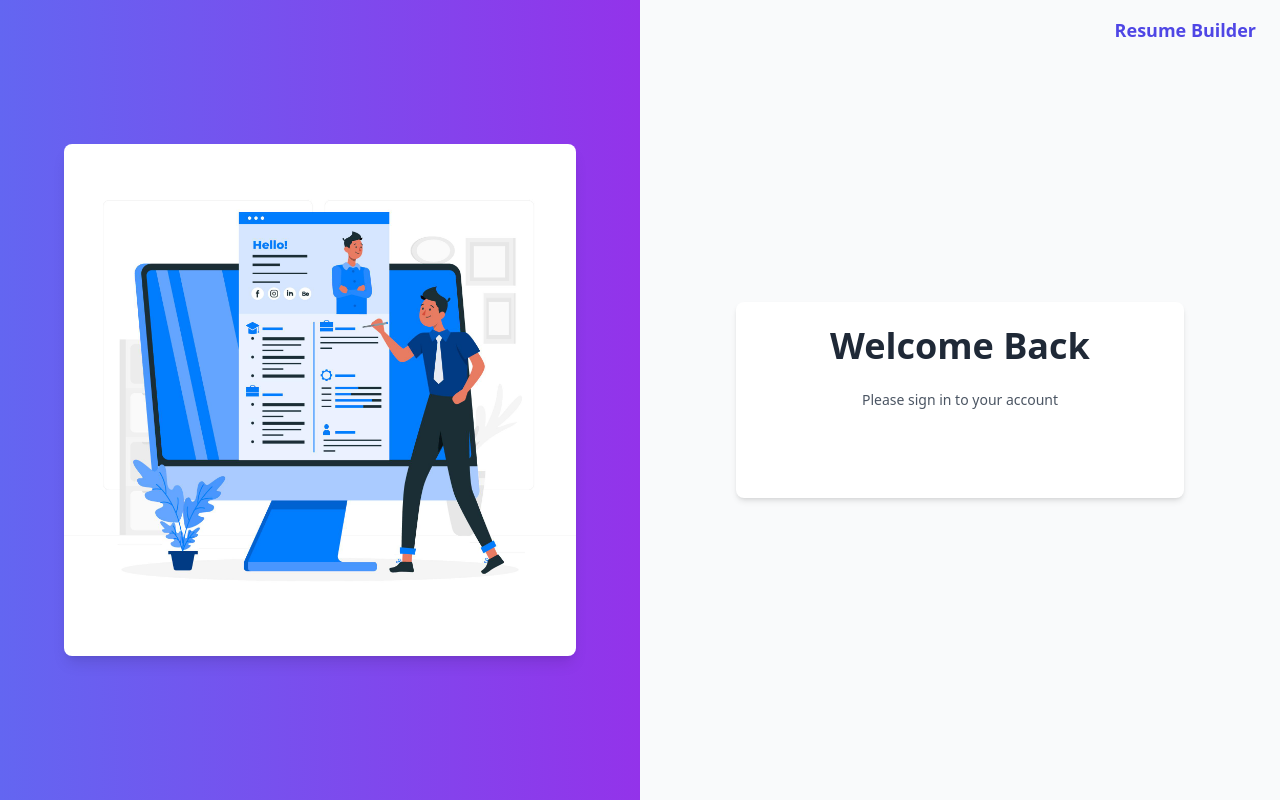
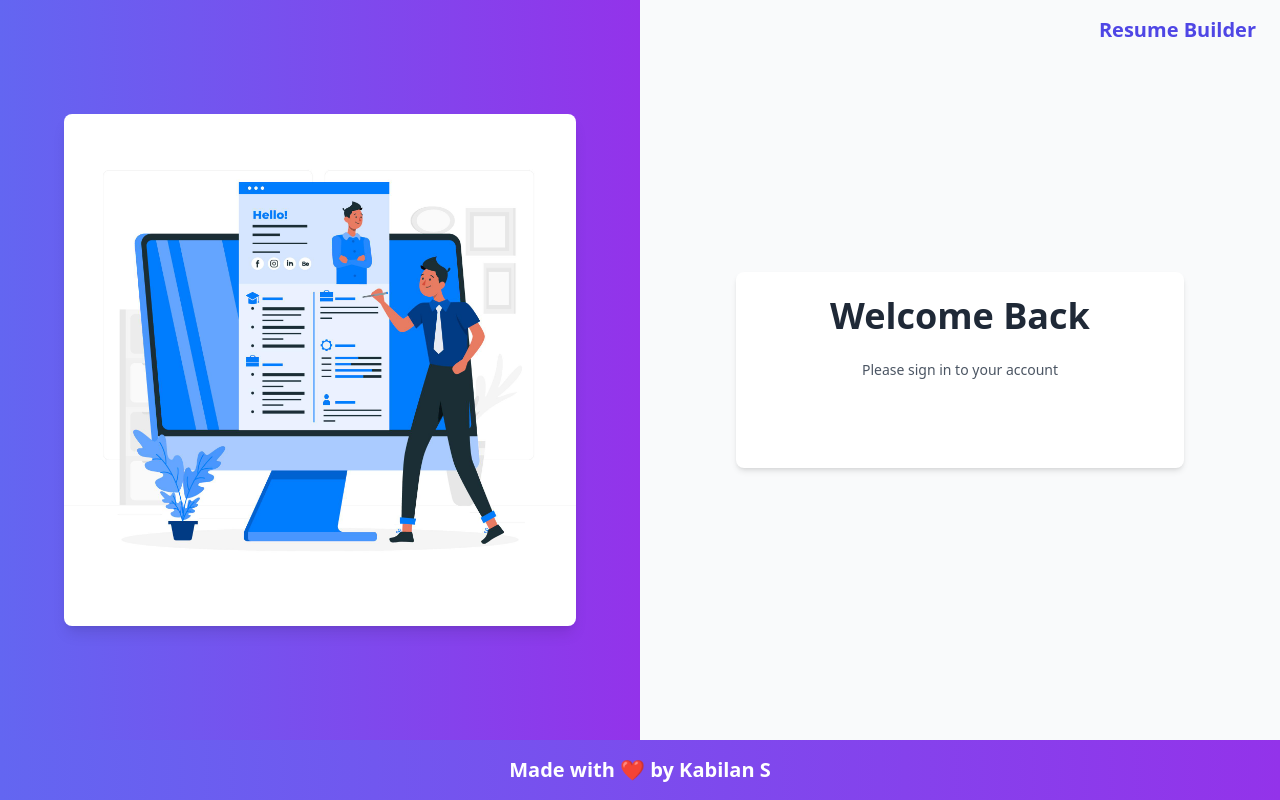
Before and after one commit to S-KABILAN/resumeBuilder, a React (Vite) app in the folder frontend/: page /login in a window 1280 px wide. Built offline with nearby package versions, Linux system fonts and the light colour scheme.

Commit message:
Footer added

```diff
--- a/frontend/src/App.jsx
+++ b/frontend/src/App.jsx
@@ -8,6 +8,7 @@ import Login from "./pages/Login";
 import PrivateRoute from "./components/PrivateRoute";
 import Page from "./pages/Page";
 import { useEffect, useState } from "react";
+import Footer from "./components/ui/footer";
 
 function App() {
   const [token, setToken] = useState(localStorage.getItem("jwtToken"));
@@ -32,7 +33,10 @@ function App() {
         />
 
         {/* Login route */}
-        <Route path="/login" element={<Login />} />
+        <Route
+          path="/login"
+          element={token ? <Navigate to="/dashboard" replace /> : <Login />}
+        />
 
         {/* Protected Dashboard route */}
         <Route
--- a/frontend/src/components/ResumeTemplates.jsx
+++ b/frontend/src/components/ResumeTemplates.jsx
@@ -25,7 +25,7 @@ const ResumeTemplates = ({ onSelectTemplate, formData }) => {
   };
 
   return (
-    <div className="max-w-4xl mx-auto px-4 py-8 h-screen flex flex-col items-center justify-center">
+    <div className="max-w-4xl mx-auto px-4 py-8 h-screen flex flex-col items-center justify-center ">
       <h2 className="text-3xl font-bold text-center mb-8 text-gray-800">
         Choose Your Resume Template
       </h2>
--- /dev/null
+++ b/frontend/src/components/ui/footer.jsx
@@ -0,0 +1,10 @@
+// Footer.js
+const Footer = () => {
+  return (
+    <footer className="bg-gradient-to-r from-indigo-500 to-purple-600 text-white font-bold text-xl text-center py-4">
+      Made with ❤️ by Kabilan S
+    </footer>
+  );
+};
+
+export default Footer;
--- a/frontend/src/pages/Login.jsx
+++ b/frontend/src/pages/Login.jsx
@@ -2,7 +2,8 @@
 import React from "react";
 import { useNavigate } from "react-router-dom";
 import GoogleAuth from "../components/GoogleAuth";
-import Login from '../assets/login.jpg'
+import Login from "../assets/login.jpg";
+import Footer from "../components/ui/footer";
 
 const LoginPage = () => {
   const navigate = useNavigate();
@@ -13,12 +14,13 @@ const LoginPage = () => {
   };
 
   return (
-    <div className="relative flex flex-col md:flex-row min-h-screen bg-gray-50">
+    <div className="flex flex-col min-h-screen bg-gray-50">
       {/* Product Name */}
-      <div className="absolute top-4 right-6 text-lg font-semibold text-indigo-600">
+      <div className="absolute top-4 right-6 text-xl font-semibold text-indigo-600">
         Resume Builder
       </div>
 
+      <div className="flex flex-grow">
         {/* Left Image Section */}
         <div className="w-full md:w-1/2 flex items-center justify-center bg-gradient-to-r from-indigo-500 to-purple-600">
           <img
@@ -45,6 +47,11 @@ const LoginPage = () => {
           </div>
         </div>
       </div>
+
+      {/* Footer */}
+      <Footer />
+    </div>
   );
 };
+
 export default LoginPage;
--- a/frontend/src/pages/Page.jsx
+++ b/frontend/src/pages/Page.jsx
@@ -11,6 +11,7 @@ import CertificationsForm from "../components/forms/CertificationsForm";
 import PersonalInfoForm from "../components/forms/PersonalInfoForm";
 import { useNavigate } from "react-router-dom"; // Import useNavigate from react-router-dom
 import html2canvas from "html2canvas";
+import Footer from "../components/ui/footer";
 
 import { useRef } from "react"; // Import useRef
 import { jsPDF } from "jspdf"; // Import jsPDF
@@ -744,14 +745,17 @@ const downloadResume = async () => {
   };
 
   return (
-    <div className="flex h-screen">
+    <div className="flex flex-col h-screen">
+      <div className="flex flex-grow">
         <Sidebar
           onMenuClick={handleMenuClick}
           selectedItem={selectedItem}
           userName={userName}
           onLogout={handleLogout}
         />
-      <main className="flex-grow p-6">{renderContent()}</main>
+        <main className="flex-grow p-6 overflow-hidden">{renderContent()}</main>
+      </div>
+      <Footer />
     </div>
   );
 };
```
Also changed, not shown: frontend/src/App.css (line endings or trailing spaces), frontend/src/index.css (line endings or trailing spaces). Lines whose indentation alone changed are shown as unchanged.
